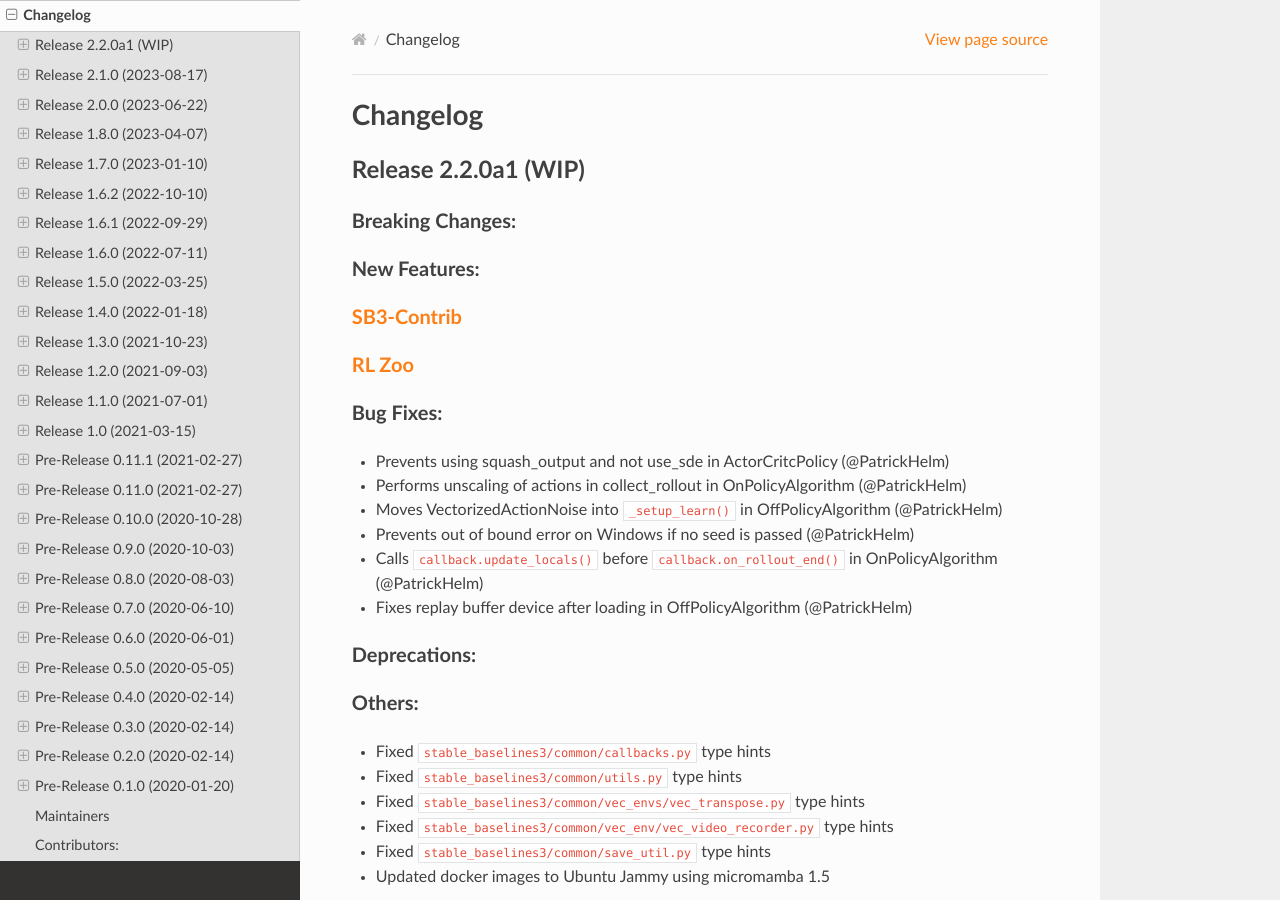
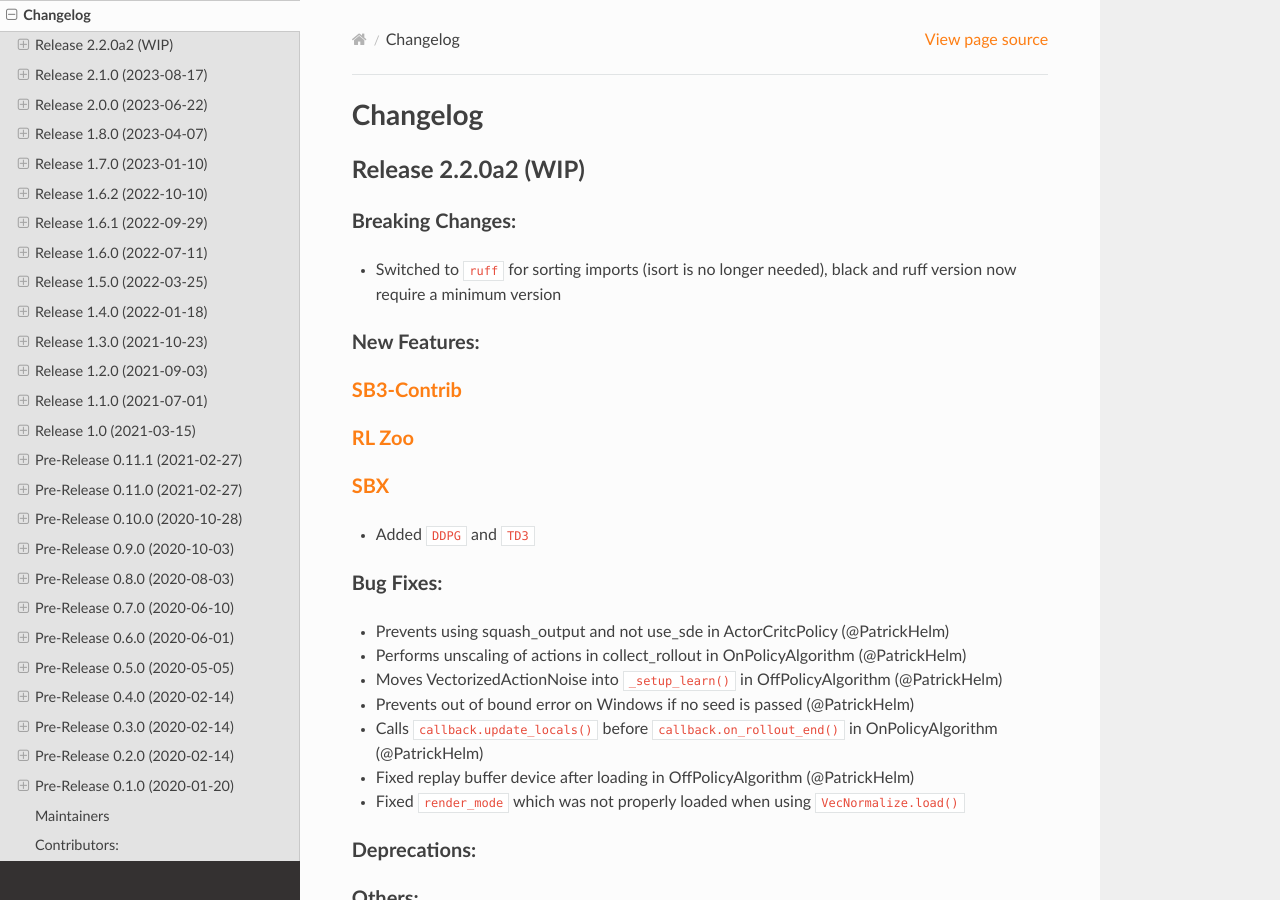
Before and after one commit to DLR-RM/stable-baselines3, a Sphinx documentation site: the page built from docs/misc/changelog.rst, in a window 1280 px wide and 900 px high. Built offline with Sphinx 7.4.7 and the Read the Docs theme 2.0.0, drawn with Linux system fonts in a browser that asks for light colours.

Commit message:
Add test and update changelog

```diff
--- a/docs/misc/changelog.rst
+++ b/docs/misc/changelog.rst
@@ -3,11 +3,12 @@
 Changelog
 ==========
 
-Release 2.2.0a1 (WIP)
+Release 2.2.0a2 (WIP)
 --------------------------
 
 Breaking Changes:
 ^^^^^^^^^^^^^^^^^
+- Switched to ``ruff`` for sorting imports (isort is no longer needed), black and ruff version now require a minimum version
 
 New Features:
 ^^^^^^^^^^^^^
@@ -18,6 +19,10 @@
 `RL Zoo`_
 ^^^^^^^^^
 
+`SBX`_
+^^^^^^^^^
+- Added ``DDPG`` and ``TD3``
+
 Bug Fixes:
 ^^^^^^^^^^
 - Prevents using squash_output and not use_sde in ActorCritcPolicy (@PatrickHelm)
@@ -25,7 +30,8 @@
 - Moves VectorizedActionNoise into ``_setup_learn()`` in OffPolicyAlgorithm (@PatrickHelm)
 - Prevents out of bound error on Windows if no seed is passed (@PatrickHelm)
 - Calls ``callback.update_locals()`` before ``callback.on_rollout_end()`` in OnPolicyAlgorithm (@PatrickHelm)
-- Fixes replay buffer device after loading in OffPolicyAlgorithm (@PatrickHelm)
+- Fixed replay buffer device after loading in OffPolicyAlgorithm (@PatrickHelm)
+- Fixed ``render_mode`` which was not properly loaded when using ``VecNormalize.load()``
 
 
 Deprecations:
@@ -1424,6 +1430,7 @@
 
 .. _SB3-Contrib: https://github.com/Stable-Baselines-Team/stable-baselines3-contrib
 .. _RL Zoo: https://github.com/DLR-RM/rl-baselines3-zoo
+.. _SBX: https://github.com/araffin/sbx
 
 Contributors:
 -------------
--- a/stable_baselines3/version.txt
+++ b/stable_baselines3/version.txt
@@ -1 +1 @@
-2.2.0a1
+2.2.0a2
```
Also changed, not shown: 1 other file.
